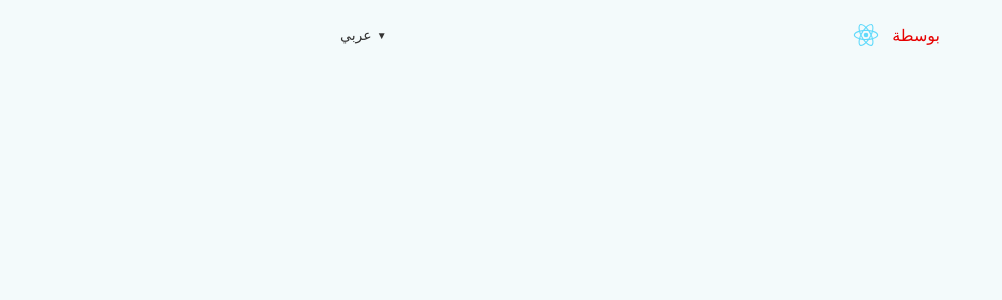
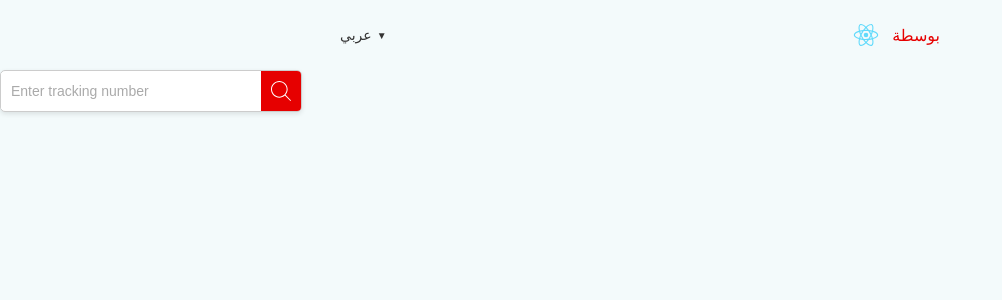
Before and after one commit to menna2812m/shipment-tracking, a React (Create React App) app: page / in a window 1280 px wide. Shown: the top 300 px of the page, without its empty margins (0-1002 px from the left). Built offline with nearby package versions, Linux system fonts and the light colour scheme.

Commit message:
feat: app search bar component

```diff
--- a/src/App.js
+++ b/src/App.js
@@ -1,10 +1,12 @@
 import './App.css';
 import Header from "./components/Header/Header";
+import AppSearch from "./components/AppSearch/AppSearch";
 
 function App() {
   return (
     <div className="App">
        <Header />
+       <AppSearch />
     </div>
   );
 }
--- /dev/null
+++ b/src/components/AppSearch/AppSearch.css
@@ -0,0 +1,45 @@
+.search-bar {
+    display: flex;
+    align-items: center;
+    width: 300px; /* Adjust width as needed */
+    border: 1px solid #ccc;
+    border-radius: 5px;
+    overflow: hidden;
+    box-shadow: 0px 2px 5px rgba(0, 0, 0, 0.1); /* For the shadow effect */
+    background-color: #fff;
+  }
+
+  .search-button {
+    background-color: #e60000; /* Red color for the button */
+    border: none;
+    padding: 10px;
+    display: flex;
+    align-items: center;
+    justify-content: center;
+    cursor: pointer;
+    height: 100%; /* Ensures full height alignment */
+  }
+
+  .search-button:hover {
+    background-color: #cc0000; /* Slightly darker red on hover */
+  }
+
+  .search-icon {
+    color: #fff; /* White icon for contrast */
+    font-size: 16px;
+    width: 20px;
+    height: 20px;
+  }
+
+  .search-input {
+    flex: 1; /* Takes up remaining space */
+    border: none;
+    padding: 10px;
+    font-size: 14px;
+    color: #333;
+    outline: none; /* Removes the outline on focus */
+  }
+
+  .search-input::placeholder {
+    color: #aaa; /* Placeholder text color */
+  }
--- /dev/null
+++ b/src/components/AppSearch/AppSearch.js
@@ -0,0 +1,30 @@
+
+import React, { useState } from "react";
+import "./AppSearch.css";
+import search from '../../assets/images/search.svg';
+
+const AppSearch = () => {
+    const [searchQuery, setSearchQuery] = useState("");
+
+    const handleSearch = () => {
+      console.log("Search query:", searchQuery);
+      // Add functionality to handle the search
+    };
+
+    return (
+      <div className="search-bar">
+
+        <input
+          type="text"
+          className="search-input"
+          value={searchQuery}
+          onChange={(e) => setSearchQuery(e.target.value)}
+          placeholder="Enter tracking number"
+        />
+         <button className="search-button" onClick={handleSearch}>
+         <img src={search} alt="Search" className="search-icon" />
+         </button>
+      </div>
+    );
+  };
+  export default AppSearch;
--- a/src/components/Header/Header.css
+++ b/src/components/Header/Header.css
@@ -35,8 +35,7 @@
   margin-top: 8px;
   z-index: 10;
   min-width: 100px;
-    display: flex
-    ;
+  display: flex;
   flex-direction: column;
 }
 
```
Also changed, not shown: src/assets/images/gps.png (added), src/assets/images/search.svg (added). Lines whose indentation alone changed are shown as unchanged.
